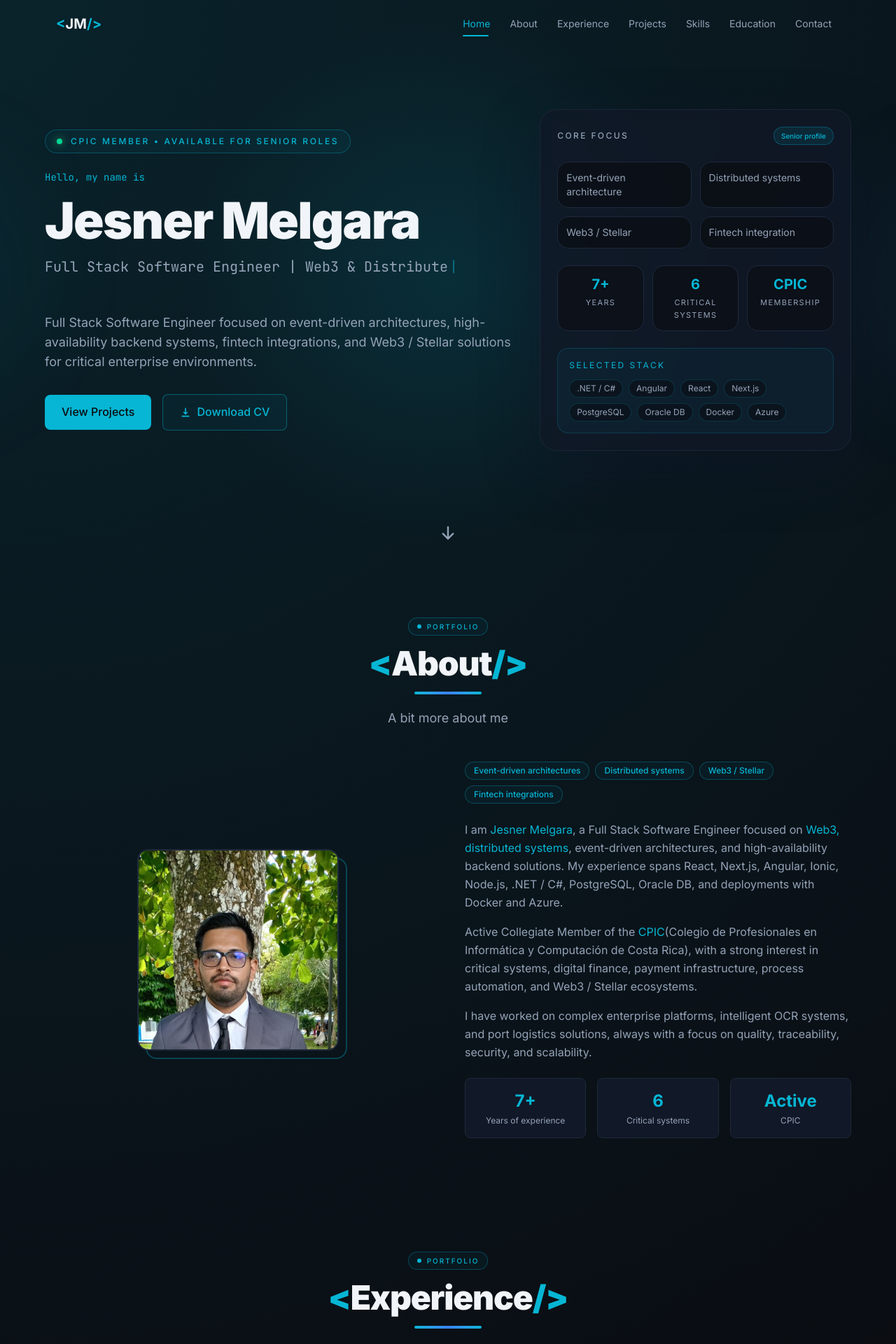
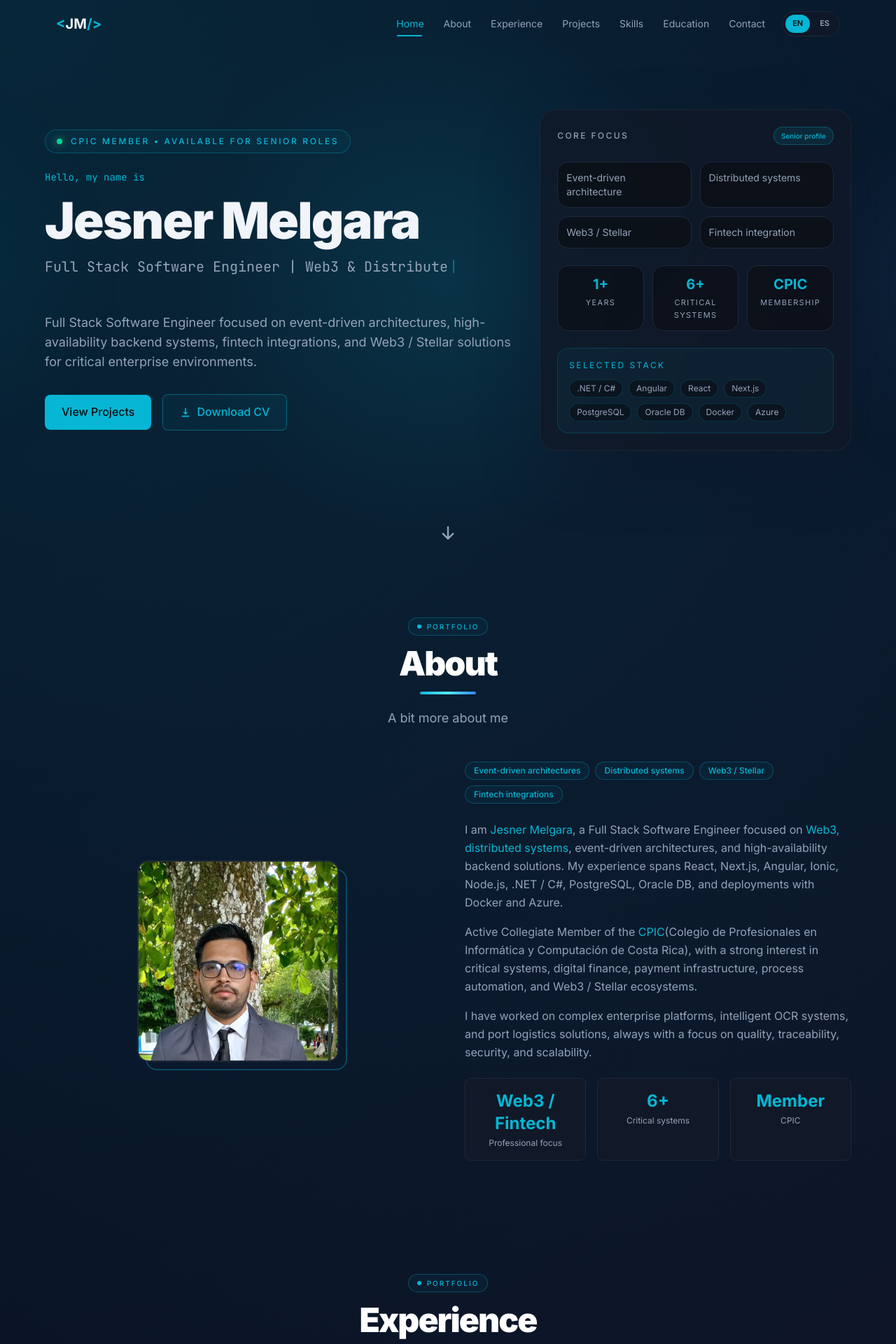
Before and after one commit to JesnerMM/portafolio, a Next.js app: page / in a window 1280 px wide. Shown: the top 1920 px of the page at 70% size. Built offline with nearby package versions, Linux system fonts and the light colour scheme.

Commit message:
feat: redesign portfolio UI and fix experience accuracy

```diff
--- a/src/app/globals.css
+++ b/src/app/globals.css
@@ -26,16 +26,50 @@ html {
 
 body {
   background:
-    radial-gradient(circle at top left, rgba(6, 182, 212, 0.14), transparent 30%),
-    radial-gradient(circle at bottom right, rgba(59, 130, 246, 0.12), transparent 25%),
-    var(--color-background);
+    radial-gradient(circle at top left, rgba(34, 211, 238, 0.16), transparent 28%),
+    radial-gradient(circle at bottom right, rgba(96, 165, 250, 0.15), transparent 25%),
+    linear-gradient(135deg, #020617 0%, #0f172a 38%, #111827 100%);
   color: var(--color-text);
   font-family: var(--font-sans);
   line-height: 1.6;
 }
 
+* {
+  box-sizing: border-box;
+}
+
+html {
+  scroll-behavior: smooth;
+}
+
+body {
+  min-height: 100vh;
+}
+
 img {
   max-width: 100%;
+}
+
+::selection {
+  background-color: rgba(34, 211, 238, 0.35);
+  color: white;
+}
+
+::-webkit-scrollbar {
+  width: 10px;
+}
+
+::-webkit-scrollbar-track {
+  background: rgba(15, 23, 42, 0.95);
+}
+
+::-webkit-scrollbar-thumb {
+  background: linear-gradient(180deg, rgba(34, 211, 238, 0.85), rgba(96, 165, 250, 0.85));
+  border-radius: 9999px;
+}
+
+::-webkit-scrollbar-thumb:hover {
+  background: linear-gradient(180deg, rgba(34, 211, 238, 1), rgba(96, 165, 250, 1));
 }
 
 ::selection {
--- a/src/components/layout/Footer.tsx
+++ b/src/components/layout/Footer.tsx
@@ -3,23 +3,21 @@ import { SiGithub, SiLinkedin } from "react-icons/si";
 
 export default function Footer() {
   return (
-    <footer className="border-t border-border/80 bg-surface/40 backdrop-blur-sm">
+    <footer className="border-t border-white/10 bg-slate-950/60 backdrop-blur-sm">
       <div className="mx-auto max-w-6xl px-4 py-8">
         <div className="flex flex-col items-center justify-between gap-4 md:flex-row">
-          {/* Logo */}
-          <a href="#inicio" className="text-lg font-bold tracking-tight">
+          <a href="#inicio" className="text-lg font-bold tracking-tight text-white">
             <span className="text-primary">&lt;</span>
             JM
             <span className="text-primary">/&gt;</span>
           </a>
 
-          {/* Social links */}
           <div className="flex items-center gap-3">
             <a
               href="https://github.com/JesnerMM"
               target="_blank"
               rel="noopener noreferrer"
-              className="flex h-10 w-10 items-center justify-center rounded-full border border-border bg-background/60 text-text-secondary transition-all hover:border-primary/40 hover:text-primary"
+              className="flex h-10 w-10 items-center justify-center rounded-full border border-white/10 bg-slate-900/70 text-text-secondary transition-all hover:border-primary/40 hover:text-primary"
               aria-label="GitHub"
             >
               <SiGithub className="text-lg" />
@@ -28,14 +26,13 @@ export default function Footer() {
               href="https://www.linkedin.com/in/jesner-eliecer-melgara-murillo-0b4506255/"
               target="_blank"
               rel="noopener noreferrer"
-              className="flex h-10 w-10 items-center justify-center rounded-full border border-border bg-background/60 text-text-secondary transition-all hover:border-primary/40 hover:text-primary"
+              className="flex h-10 w-10 items-center justify-center rounded-full border border-white/10 bg-slate-900/70 text-text-secondary transition-all hover:border-primary/40 hover:text-primary"
               aria-label="LinkedIn"
             >
               <SiLinkedin className="text-lg" />
             </a>
           </div>
 
-          {/* Copyright */}
           <p className="flex items-center gap-1 text-sm text-text-secondary">
             &copy; {new Date().getFullYear()} Jesner Melgara. Built with
             <HiHeart className="text-primary" />
--- a/src/components/layout/Navbar.tsx
+++ b/src/components/layout/Navbar.tsx
@@ -6,10 +6,11 @@ import { navLinks } from "@/data/navigation";
 import { useScrollDirection } from "@/hooks/useScrollDirection";
 import { useActiveSection } from "@/hooks/useActiveSection";
 import { cn } from "@/lib/utils";
-import { HiMenu, HiX } from "react-icons/hi";
+import { HiMenu, HiTranslate, HiX } from "react-icons/hi";
 
 export default function Navbar() {
   const [mobileOpen, setMobileOpen] = useState(false);
+  const [language, setLanguage] = useState<"en" | "es">("en");
   const { scrollDirection, scrollY } = useScrollDirection();
 
   const sectionIds = useMemo(
@@ -71,6 +72,7 @@ export default function Navbar() {
         </a>
 
         {/* Desktop nav */}
+        <div className="hidden items-center gap-3 md:flex">
           <ul ref={ulRef} className="relative hidden items-center gap-1 md:flex">
             {navLinks.map((link) => {
               const id = link.href.replace("#", "");
@@ -105,10 +107,44 @@ export default function Navbar() {
             />
           </ul>
 
-        {/* Mobile toggle */}
+          <div className="flex items-center gap-1 rounded-full border border-border bg-surface/80 p-1 shadow-[0_0_0_1px_rgba(15,23,42,0.4)] backdrop-blur-sm">
+            <button
+              onClick={() => setLanguage("en")}
+              className={cn(
+                "rounded-full px-2.5 py-1 text-[11px] font-semibold transition-all",
+                language === "en"
+                  ? "bg-primary text-background"
+                  : "text-text-secondary hover:text-text"
+              )}
+            >
+              EN
+            </button>
+            <button
+              onClick={() => setLanguage("es")}
+              className={cn(
+                "rounded-full px-2.5 py-1 text-[11px] font-semibold transition-all",
+                language === "es"
+                  ? "bg-primary text-background"
+                  : "text-text-secondary hover:text-text"
+              )}
+            >
+              ES
+            </button>
+          </div>
+        </div>
+
+        <div className="flex items-center gap-2 md:hidden">
+          <button
+            className="flex items-center gap-1 rounded-full border border-border bg-surface/80 px-2 py-1 text-[11px] font-semibold text-text-secondary shadow-[0_0_0_1px_rgba(15,23,42,0.4)] backdrop-blur-sm"
+            aria-label="Language selector"
+          >
+            <HiTranslate className="text-sm" />
+            {language.toUpperCase()}
+          </button>
+
           <button
             onClick={() => setMobileOpen(!mobileOpen)}
-          className="rounded-lg p-2 text-text-secondary transition-colors hover:text-primary md:hidden"
+            className="rounded-lg p-2 text-text-secondary transition-colors hover:text-primary"
             aria-label="Menu"
           >
             {mobileOpen ? (
@@ -117,6 +153,7 @@ export default function Navbar() {
               <HiMenu className="text-2xl" />
             )}
           </button>
+        </div>
       </nav>
 
       {/* Mobile menu */}
@@ -149,6 +186,28 @@ export default function Navbar() {
                   </li>
                 );
               })}
+
+              <li className="mt-3 border-t border-border pt-3">
+                <div className="flex items-center justify-center gap-2 rounded-full border border-border bg-surface p-1">
+                  {(["en", "es"] as const).map((item) => (
+                    <button
+                      key={item}
+                      onClick={() => {
+                        setLanguage(item);
+                        setMobileOpen(false);
+                      }}
+                      className={cn(
+                        "rounded-full px-3 py-1.5 text-xs font-semibold transition-all",
+                        language === item
+                          ? "bg-primary text-background"
+                          : "text-text-secondary"
+                      )}
+                    >
+                      {item.toUpperCase()}
+                    </button>
+                  ))}
+                </div>
+              </li>
             </ul>
           </motion.div>
         )}
--- a/src/components/sections/AboutSection.tsx
+++ b/src/components/sections/AboutSection.tsx
@@ -5,9 +5,9 @@ import SectionTitle from "@/components/ui/SectionTitle";
 import Image from "next/image";
 
 const stats = [
-  { label: "Years of experience", value: "7+" },
-  { label: "Critical systems", value: "6" },
-  { label: "CPIC", value: "Active" },
+  { label: "Professional focus", value: "Web3 / Fintech" },
+  { label: "Critical systems", value: "6+" },
+  { label: "CPIC", value: "Member" },
 ];
 
 export default function AboutSection() {
--- a/src/components/sections/EducationSection.tsx
+++ b/src/components/sections/EducationSection.tsx
@@ -19,19 +19,16 @@ export default function EducationSection() {
           whileInView={{ opacity: 1, y: 0 }}
           transition={{ duration: 0.5 }}
           viewport={{ once: true }}
-          className="overflow-hidden rounded-xl border border-border bg-surface"
+          className="overflow-hidden rounded-[30px] border border-white/10 bg-slate-950/40 shadow-[0_20px_60px_rgba(15,23,42,0.38)]"
         >
           <div className="flex flex-col gap-8 p-8">
-            {/* Main content */}
             <div className="flex flex-col items-center gap-6 md:flex-row">
-              {/* University icon */}
-              <div className="flex h-24 w-24 shrink-0 items-center justify-center rounded-2xl border border-border bg-surface-light">
+              <div className="flex h-24 w-24 shrink-0 items-center justify-center rounded-2xl border border-primary/20 bg-primary/10 shadow-[0_0_30px_rgba(6,182,212,0.15)]">
                 <HiAcademicCap className="text-4xl text-primary" />
               </div>
 
-              {/* Details */}
               <div className="text-center md:text-left">
-                <h3 className="text-xl font-bold">
+                <h3 className="text-xl font-bold text-white">
                   University of Costa Rica
                 </h3>
 
@@ -39,7 +36,7 @@ export default function EducationSection() {
                   Business Informatics Bachelor's Degree
                 </p>
 
-                <p className="mt-2 text-sm text-text-secondary">
+                <p className="mt-2 text-sm uppercase tracking-[0.18em] text-text-secondary">
                   2021 - 2025
                 </p>
 
@@ -52,8 +49,7 @@ export default function EducationSection() {
               </div>
             </div>
 
-            {/* Degree image */}
-            <div className="overflow-hidden rounded-xl border border-border">
+            <div className="overflow-hidden rounded-[22px] border border-white/10 bg-slate-900/70">
               <Image
                 src="/titulo.jpeg"
                 alt="Titulo universitario"
--- a/src/components/sections/HeroSection.tsx
+++ b/src/components/sections/HeroSection.tsx
@@ -162,8 +162,8 @@ export default function HeroSection() {
 
               <div className="grid grid-cols-3 gap-3">
                 {[
-                  { value: "7+", label: "Years" },
-                  { value: "6", label: "Critical systems" },
+                  { value: "1+", label: "Years" },
+                  { value: "6+", label: "Critical systems" },
                   { value: "CPIC", label: "Membership" },
                 ].map((stat) => (
                   <div
--- a/src/components/sections/ProjectsSection.tsx
+++ b/src/components/sections/ProjectsSection.tsx
@@ -52,7 +52,7 @@ export default function ProjectsSection() {
         </div>
 
         {/* Grid */}
-        <motion.div layout className="grid gap-6 md:grid-cols-2">
+        <motion.div layout className="grid gap-6 md:grid-cols-2 xl:grid-cols-3">
           <AnimatePresence mode="popLayout">
             {filtered.map((project) => (
               <ProjectCard
--- a/src/components/ui/ProjectCard.tsx
+++ b/src/components/ui/ProjectCard.tsx
@@ -13,21 +13,20 @@ interface ProjectCardProps {
 
 export default function ProjectCard({ project, onOpen }: ProjectCardProps) {
   return (
-    <motion.div
+    <motion.article
       initial={{ opacity: 0, y: 30 }}
       whileInView={{ opacity: 1, y: 0 }}
       transition={{ duration: 0.5 }}
       viewport={{ once: true }}
-      className="group cursor-pointer overflow-hidden rounded-xl border border-border bg-surface transition-all duration-300 hover:border-primary/50 hover:shadow-[0_0_30px_rgba(6,182,212,0.1)]"
+      className="group cursor-pointer overflow-hidden rounded-[28px] border border-white/10 bg-slate-950/40 p-0 shadow-[0_20px_60px_rgba(15,23,42,0.38)] transition-all duration-300 hover:-translate-y-1 hover:border-primary/40 hover:shadow-[0_30px_80px_rgba(6,182,212,0.12)]"
       onClick={() => onOpen(project)}
     >
-      {/* Thumbnail */}
-      <div className="relative aspect-video overflow-hidden bg-surface-light">
+      <div className="relative aspect-[16/10] overflow-hidden bg-slate-900">
         {project.imagesRestricted || project.imageGroups.length === 0 ? (
           <div className="flex h-full items-center justify-center text-text-secondary">
             <div className="text-center">
               <HiLockClosed className="mx-auto mb-2 text-3xl text-primary/30" />
-              <span className="text-xs text-text-secondary">
+              <span className="text-xs uppercase tracking-[0.18em] text-text-secondary">
                 Images restricted
               </span>
             </div>
@@ -41,37 +40,47 @@ export default function ProjectCard({ project, onOpen }: ProjectCardProps) {
             sizes="(max-width: 768px) 100vw, 400px"
           />
         )}
-        <div className="absolute inset-0 flex items-center justify-center bg-background/60 opacity-0 backdrop-blur-sm transition-opacity duration-300 group-hover:opacity-100">
-          <span className="rounded-full bg-primary px-4 py-2 text-sm font-medium text-background">
+
+        <div className="absolute inset-0 bg-gradient-to-t from-slate-950 via-slate-950/10 to-transparent opacity-70" />
+
+        <div className="absolute inset-x-4 top-4 flex items-center justify-between">
+          <span className="rounded-full border border-white/10 bg-slate-950/60 px-2.5 py-1 text-[10px] font-medium uppercase tracking-[0.16em] text-slate-200 backdrop-blur-sm">
+            Project
+          </span>
+          <span className="rounded-full bg-primary/15 px-2.5 py-1 text-[10px] font-medium uppercase tracking-[0.16em] text-primary backdrop-blur-sm">
+            Professional
+          </span>
+        </div>
+
+        <div className="absolute inset-x-4 bottom-4 flex items-center justify-between">
+          <span className="text-xs uppercase tracking-[0.18em] text-slate-300">
+            {project.technologies.length} techs
+          </span>
+          <span className="rounded-full bg-white/10 px-3 py-1.5 text-xs font-medium text-white backdrop-blur-sm transition-colors group-hover:bg-primary group-hover:text-background">
             View Details
           </span>
         </div>
       </div>
 
-      {/* Content */}
       <div className="p-5">
-        <div className="mb-2 flex items-center justify-between">
-          <h3 className="text-lg font-semibold transition-colors group-hover:text-primary">
-            {project.title}
-          </h3>
-          <span className="rounded-full bg-primary/10 px-2 py-0.5 text-xs text-primary">
-            Professional
-          </span>
-        </div>
+        <h3 className="mb-2 text-xl font-semibold text-white transition-colors group-hover:text-primary">
+          {project.title}
+        </h3>
         <p className="mb-4 text-sm leading-relaxed text-text-secondary">
           {project.shortDescription}
         </p>
+
         <div className="flex flex-wrap gap-1.5">
           {project.technologies.slice(0, 4).map((tech) => (
             <TechBadge key={tech.name} tech={tech} />
           ))}
           {project.technologies.length > 4 && (
-            <span className="inline-flex items-center rounded-full border border-border bg-surface px-2 py-1 text-xs text-text-secondary">
+            <span className="inline-flex items-center rounded-full border border-white/10 bg-slate-900/70 px-2 py-1 text-[10px] uppercase tracking-[0.14em] text-text-secondary">
               +{project.technologies.length - 4}
             </span>
           )}
         </div>
       </div>
-    </motion.div>
+    </motion.article>
   );
 }
--- a/src/components/ui/SectionTitle.tsx
+++ b/src/components/ui/SectionTitle.tsx
@@ -20,12 +20,10 @@ export default function SectionTitle({ title, subtitle }: SectionTitleProps) {
         <span className="h-1.5 w-1.5 rounded-full bg-primary" />
         Portfolio
       </div>
-      <h2 className="text-3xl font-black tracking-tight md:text-5xl">
-        <span className="text-primary">&lt;</span>
+      <h2 className="text-3xl font-black tracking-[-0.04em] text-white md:text-5xl">
         {title}
-        <span className="text-primary">/&gt;</span>
       </h2>
-      <div className="mx-auto mt-4 h-1 w-24 rounded-full bg-gradient-to-r from-primary via-accent to-primary" />
+      <div className="mx-auto mt-4 h-1 w-20 rounded-full bg-gradient-to-r from-primary via-cyan-300 to-accent" />
       {subtitle && (
         <p className="mx-auto mt-5 max-w-2xl text-base text-text-secondary md:text-lg">
           {subtitle}
--- a/src/components/ui/TimelineItem.tsx
+++ b/src/components/ui/TimelineItem.tsx
@@ -22,19 +22,16 @@ export default function TimelineItem({
       viewport={{ once: true }}
       className="relative pl-8 md:pl-12"
     >
-      {/* Timeline dot */}
-      <div className="absolute left-0 top-0 flex h-8 w-8 items-center justify-center rounded-full border-2 border-primary bg-background md:left-2">
+      <div className="absolute left-0 top-0 flex h-8 w-8 items-center justify-center rounded-full border-2 border-primary bg-slate-950 shadow-[0_0_0_6px_rgba(6,182,212,0.15)] md:left-2">
         <HiBriefcase className="text-sm text-primary" />
       </div>
 
-      {/* Timeline line */}
-      <div className="absolute bottom-0 left-[15px] top-8 w-px bg-border md:left-[23px]" />
+      <div className="absolute bottom-0 left-[15px] top-8 w-px bg-gradient-to-b from-primary/60 to-border md:left-[23px]" />
 
-      {/* Card */}
-      <div className="rounded-2xl border border-border bg-surface p-6 shadow-[0_0_0_1px_rgba(15,23,42,0.5)] transition-all duration-300 hover:border-primary/40 hover:shadow-[0_0_25px_rgba(6,182,212,0.08)]">
+      <div className="rounded-[28px] border border-white/10 bg-slate-950/40 p-6 shadow-[0_20px_60px_rgba(15,23,42,0.32)] transition-all duration-300 hover:-translate-y-0.5 hover:border-primary/40 hover:shadow-[0_30px_80px_rgba(6,182,212,0.08)]">
         <div className="mb-2 flex flex-wrap items-center gap-3">
-          <h3 className="text-xl font-bold text-text">{experience.company}</h3>
-          <span className="rounded-full border border-primary/30 bg-primary/5 px-3 py-1 text-xs font-medium text-primary">
+          <h3 className="text-xl font-bold text-white">{experience.company}</h3>
+          <span className="rounded-full border border-primary/30 bg-primary/5 px-3 py-1 text-[10px] font-medium uppercase tracking-[0.14em] text-primary">
             {experience.period}
           </span>
         </div>
@@ -43,7 +40,6 @@ export default function TimelineItem({
           {experience.description}
         </p>
 
-        {/* Achievements */}
         <ul className="mb-4 space-y-2">
           {experience.achievements.map((achievement, i) => (
             <li
@@ -56,7 +52,6 @@ export default function TimelineItem({
           ))}
         </ul>
 
-        {/* Tech */}
         <div className="flex flex-wrap gap-2">
           {experience.technologies.map((tech) => (
             <TechBadge key={tech.name} tech={tech} />
--- a/src/data/experience.ts
+++ b/src/data/experience.ts
@@ -44,7 +44,7 @@ export const experiences: ExperienceItem[] = [
   {
     company: "CyberPro CR",
     role: "Full Stack Software Engineer",
-    period: "January 2025 — June 2026",
+    period: "July 2025 — June 2026",
     description:
       "I developed and evolved enterprise solutions focused on full stack applications, management platforms, intelligent OCR, electronic invoicing, and mobile/offline-first experiences.",
     achievements: [
```
Also changed, not shown: 1 other file (tests, documents, lock files or other folders). Lines whose indentation alone changed are shown as unchanged.
